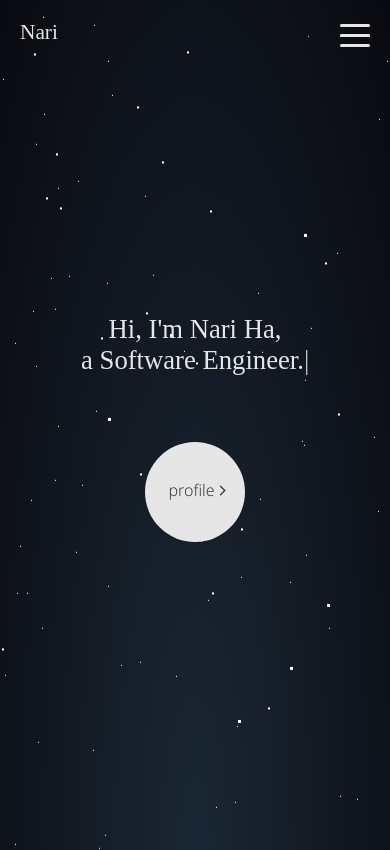
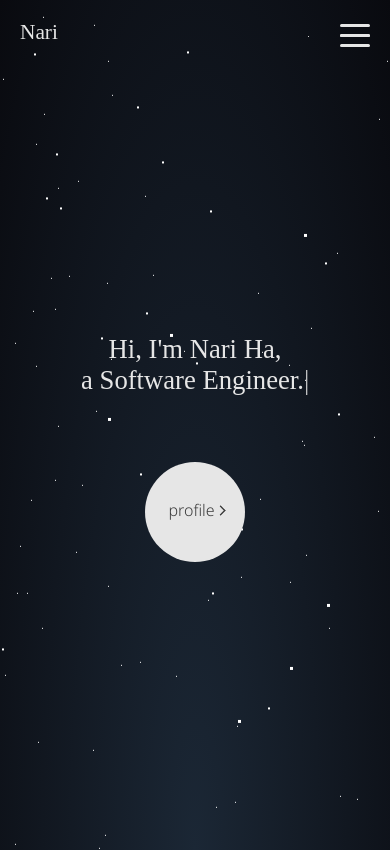
Before and after one commit to nari-ha/portfolio, a React (Vite) app: page / in a window 390 px wide. Built offline with nearby package versions, Linux system fonts and the light colour scheme; a web font is replaced by a local one.

Commit message:
모바일 하단 수정

```diff
--- a/src/App.css
+++ b/src/App.css
@@ -674,7 +674,7 @@ body {
   .page {
     display: block;
     overflow: scroll;
-    padding-bottom: 70px;
+    padding-bottom: 30px;
     padding-left: 20px;
     padding-right: 20px;
     -webkit-overflow-scrolling: touch;
--- a/src/App.jsx
+++ b/src/App.jsx
@@ -16,10 +16,10 @@ function App() {
   const [scroll, setScroll] = useState(false);
 
   useEffect(() => {
-    const page = document.querySelector(".page");
+    let page = document.querySelector(".page");
 
-    if (!page) {
-      return;
+    if (isMobile) {
+      page.style.height = window.innerHeight + "px";
     }
 
     // console.log("📏 page.clientHeight:", page.clientHeight);
```
Also changed, not shown: 1 other file (tests, documents, lock files or other folders).
